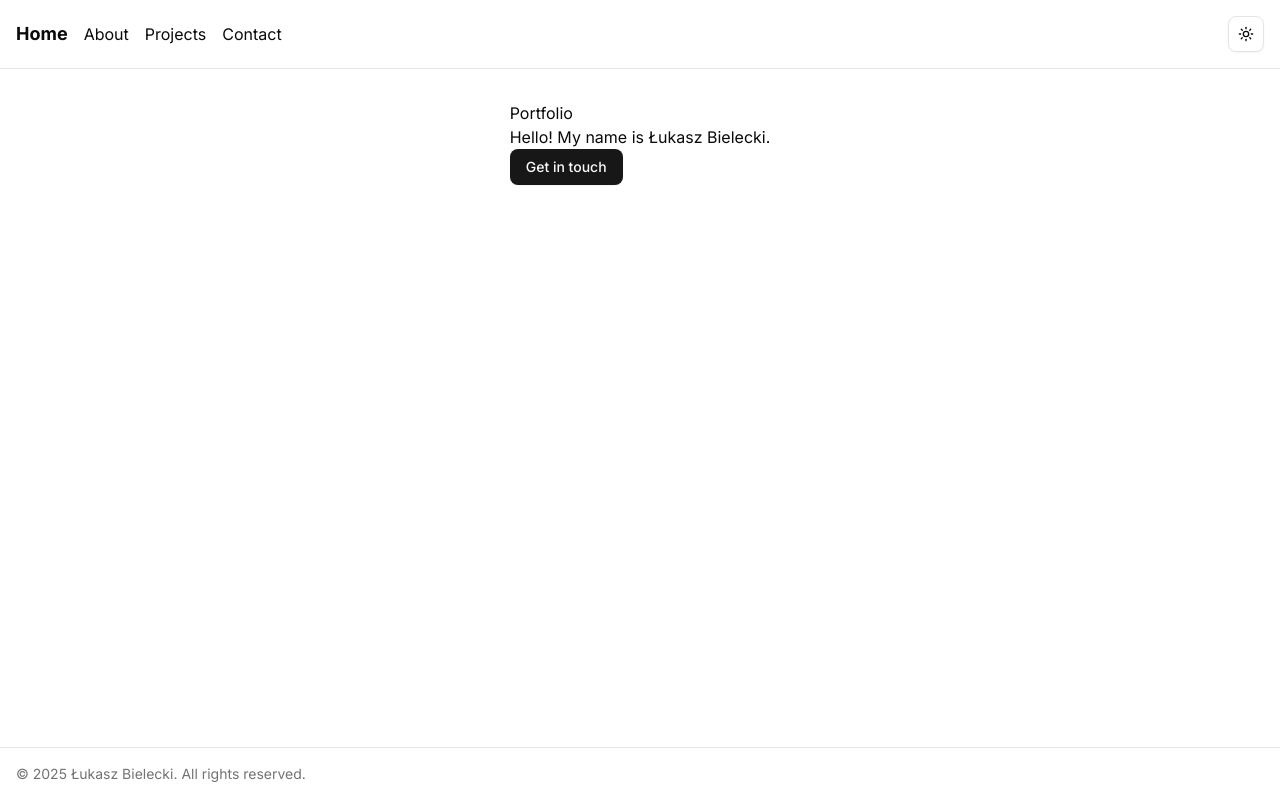
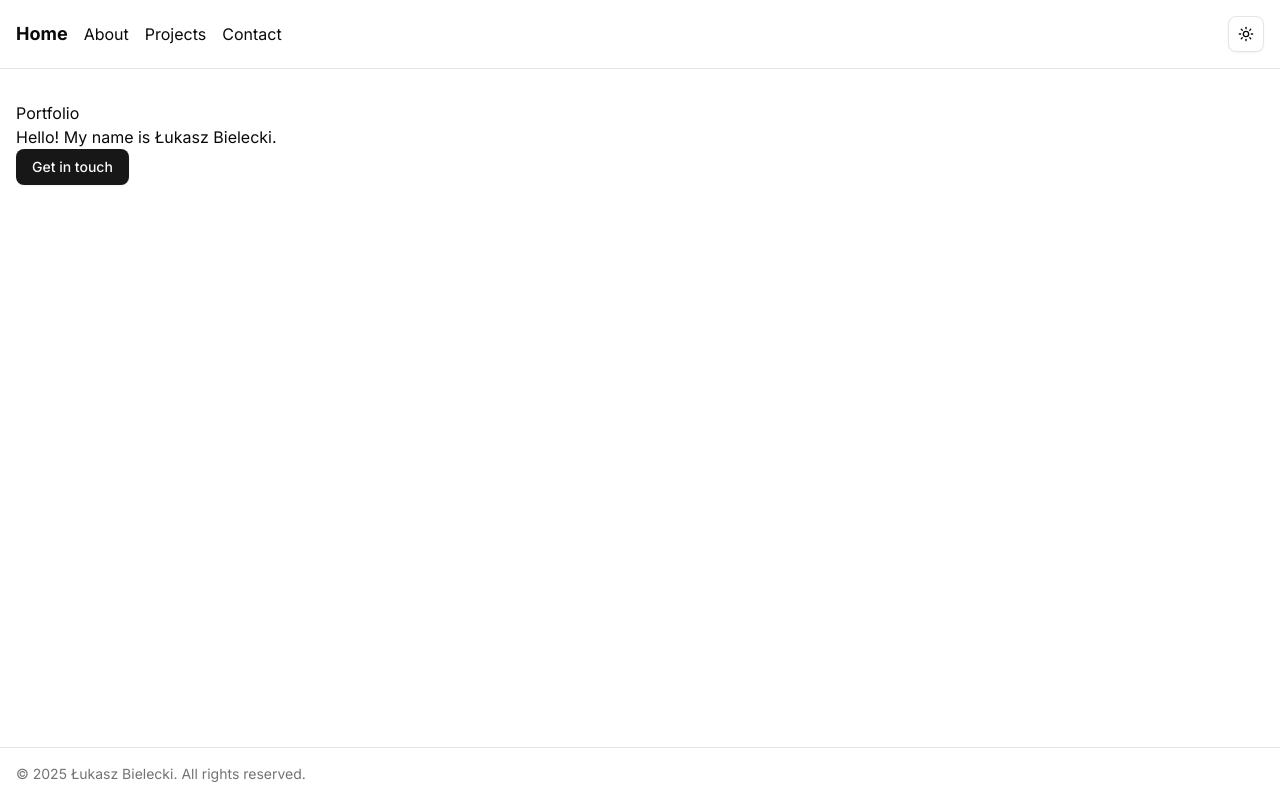
Before and after one commit to bug-end/my-portfolio, a Next.js app: page / in a window 1280 px wide. Built offline with nearby package versions, Linux system fonts and the light colour scheme.

Commit message:
extracting footer component

```diff
--- a/src/app/layout.tsx
+++ b/src/app/layout.tsx
@@ -3,6 +3,7 @@ import { Inter } from 'next/font/google';
 
 import { ThemeProvider } from '@/providers/theme-provider';
 
+import { Footer } from '@/components/Footer';
 import { Nav } from '@/components/Nav';
 
 import '@/styles/globals.css';
@@ -24,18 +25,13 @@ export default function RootLayout({
 }>) {
   return (
     <html lang="en" className={inter.className} suppressHydrationWarning>
-      <head />
       <body className="flex min-h-screen flex-col">
         <ThemeProvider attribute="class" defaultTheme="system" enableSystem disableTransitionOnChange>
           <header className="border-b">
             <Nav />
           </header>
-          <main className="mx-auto max-w-7xl flex-grow px-4 py-8">{children}</main>
-          <footer className="text-muted-foreground border-t text-sm">
-            <div className="mx-auto max-w-7xl px-4 py-4">
-              © {new Date().getFullYear()} Łukasz Bielecki. All rights reserved.
-            </div>
-          </footer>
+          <main className="mx-auto w-full max-w-7xl flex-grow px-4 py-8">{children}</main>
+          <Footer />
         </ThemeProvider>
       </body>
     </html>
--- /dev/null
+++ b/src/components/Footer.tsx
@@ -0,0 +1,9 @@
+export function Footer() {
+  return (
+    <footer className="text-muted-foreground border-t text-sm">
+      <div className="mx-auto max-w-7xl px-4 py-4">
+        © {new Date().getFullYear()} Łukasz Bielecki. All rights reserved.
+      </div>
+    </footer>
+  );
+}
```
